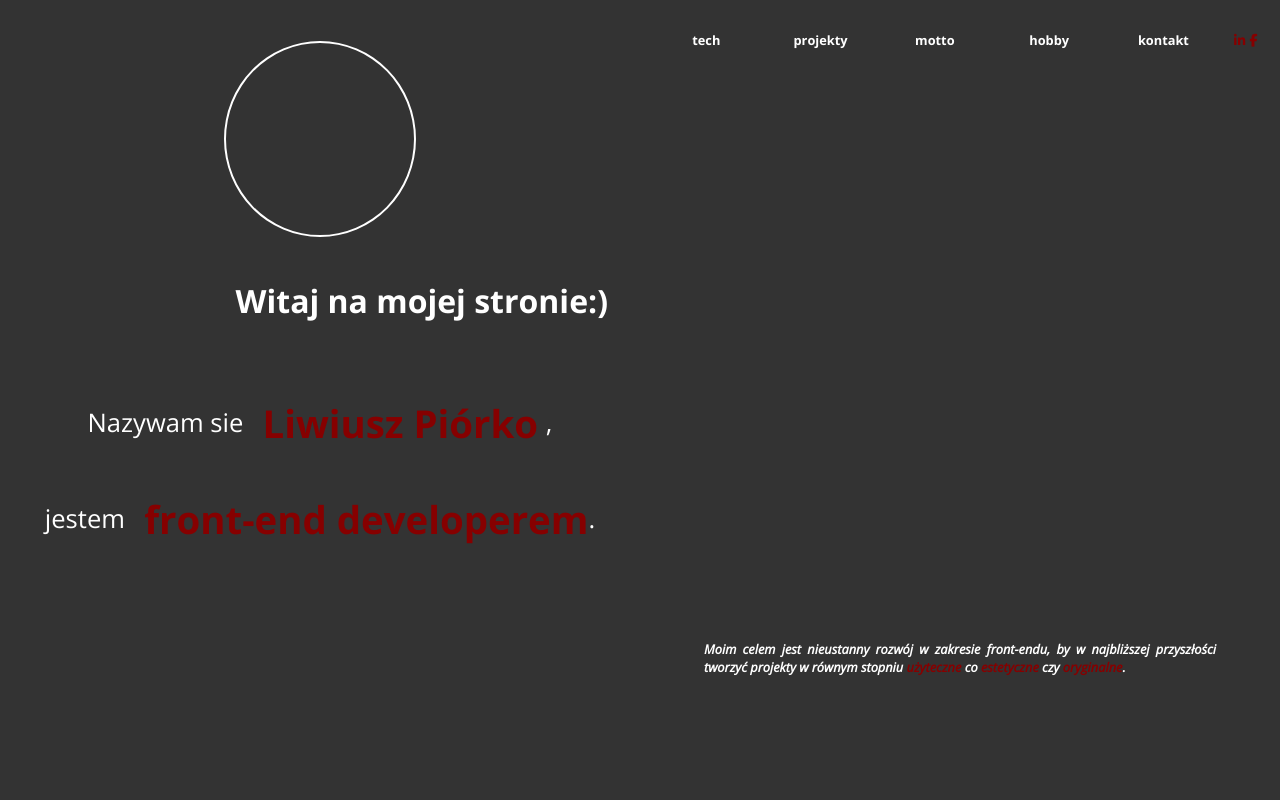
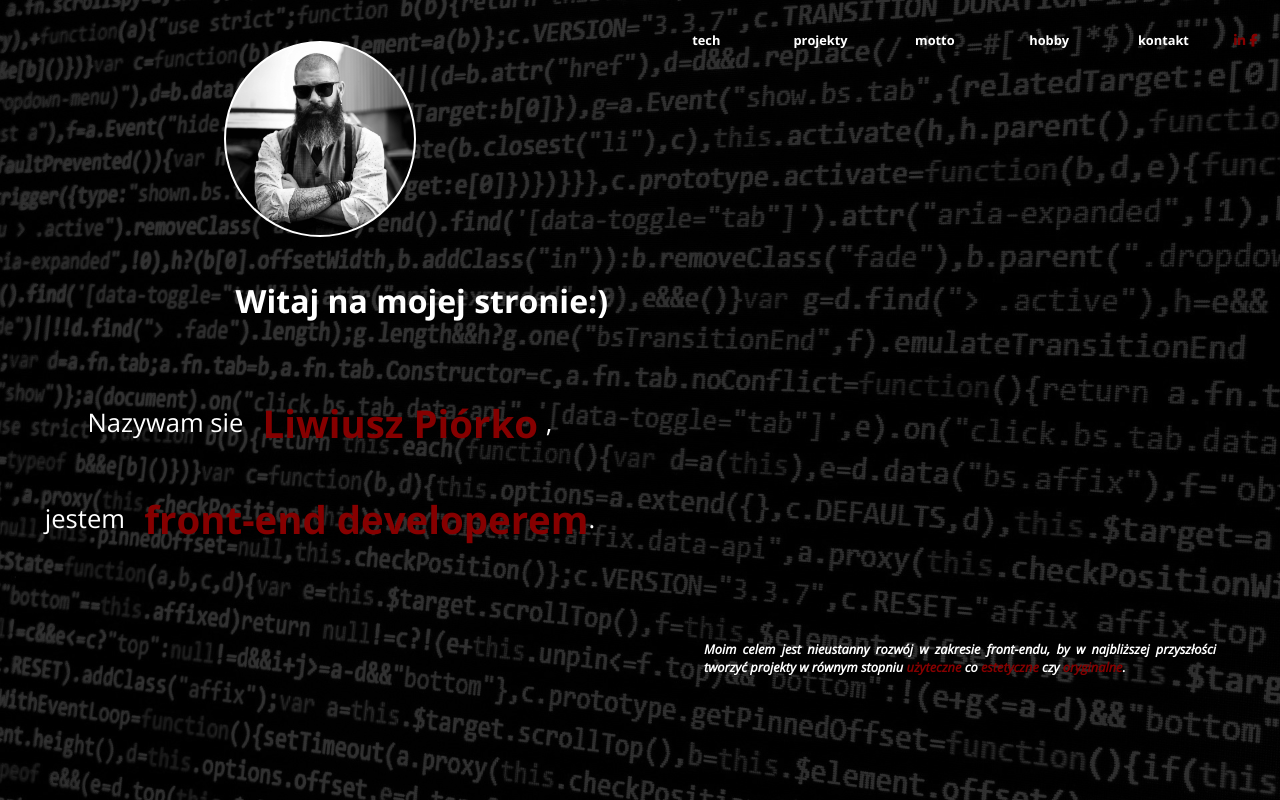
Before and after one commit to LiwiuszPiorko/portfolio-new, a plain HTML site: page index.html in a window 1280 px wide. Drawn offline with nearby package versions, Linux system fonts and the light colour scheme; files that its build step writes are made by us from their sources.

Commit message:
ver.0.8.

```diff
--- a/scss/_header.scss
+++ b/scss/_header.scss
@@ -40,7 +40,7 @@
     width: 100%;
     height: 100vh;
     display: flex;
-    background-image: url(img/programming-1857236_1920.jpg);
+    background-image: url(/img/programming-1857236_1920.jpg);
     background-size: cover;
     background-position: center;
     .header__introducing-wrapper{
@@ -62,7 +62,7 @@
                     height: auto;
                     padding-top: 100%;
                     border-radius: 50%;
-                    background-image: url(img/pexels-bruno-salvadori-2269872.jpg);
+                    background-image: url(/img/pexels-bruno-salvadori-2269872.jpg);
                     background-size: cover;
                     background-position: center;
                     border: 2px solid $colorWhite;
```
